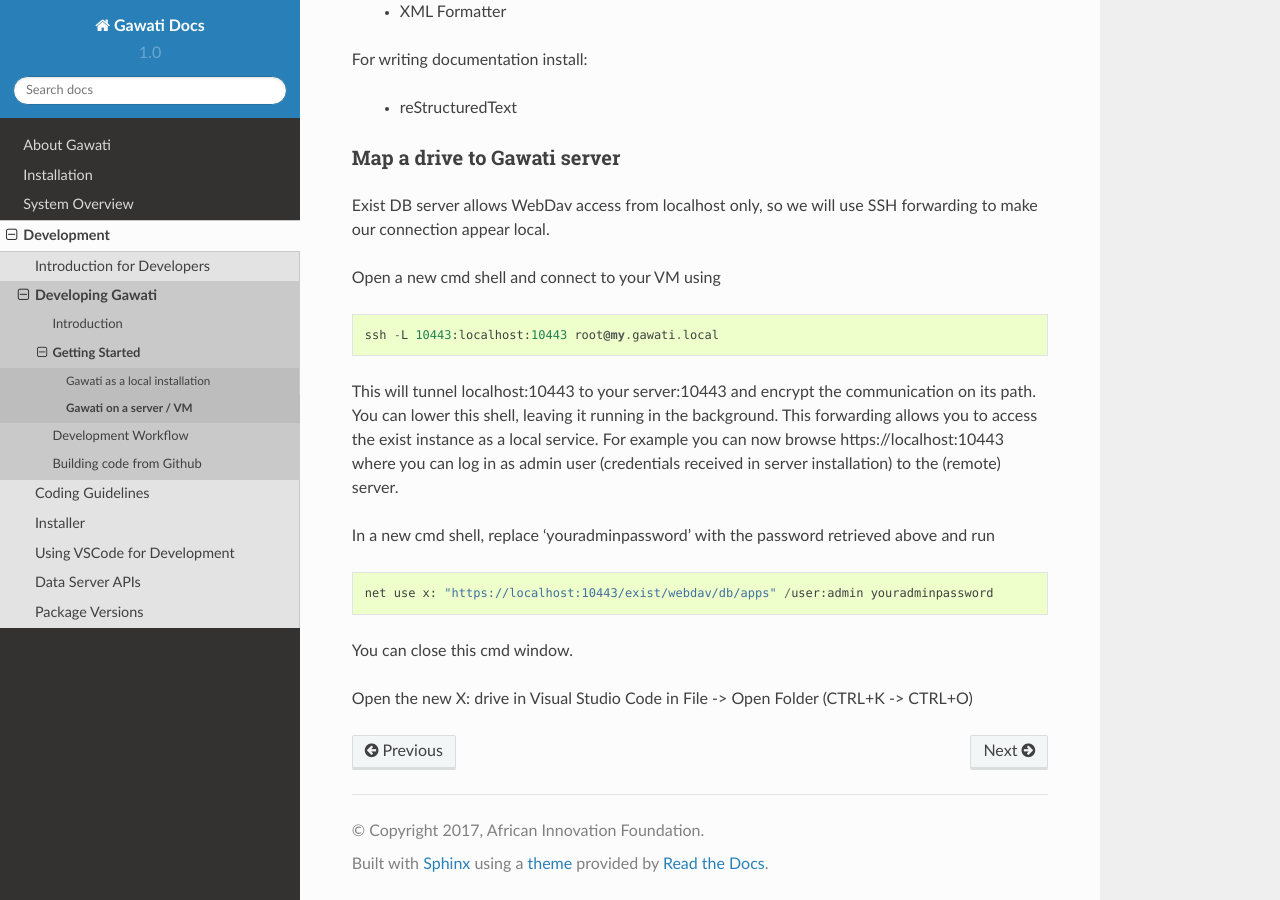
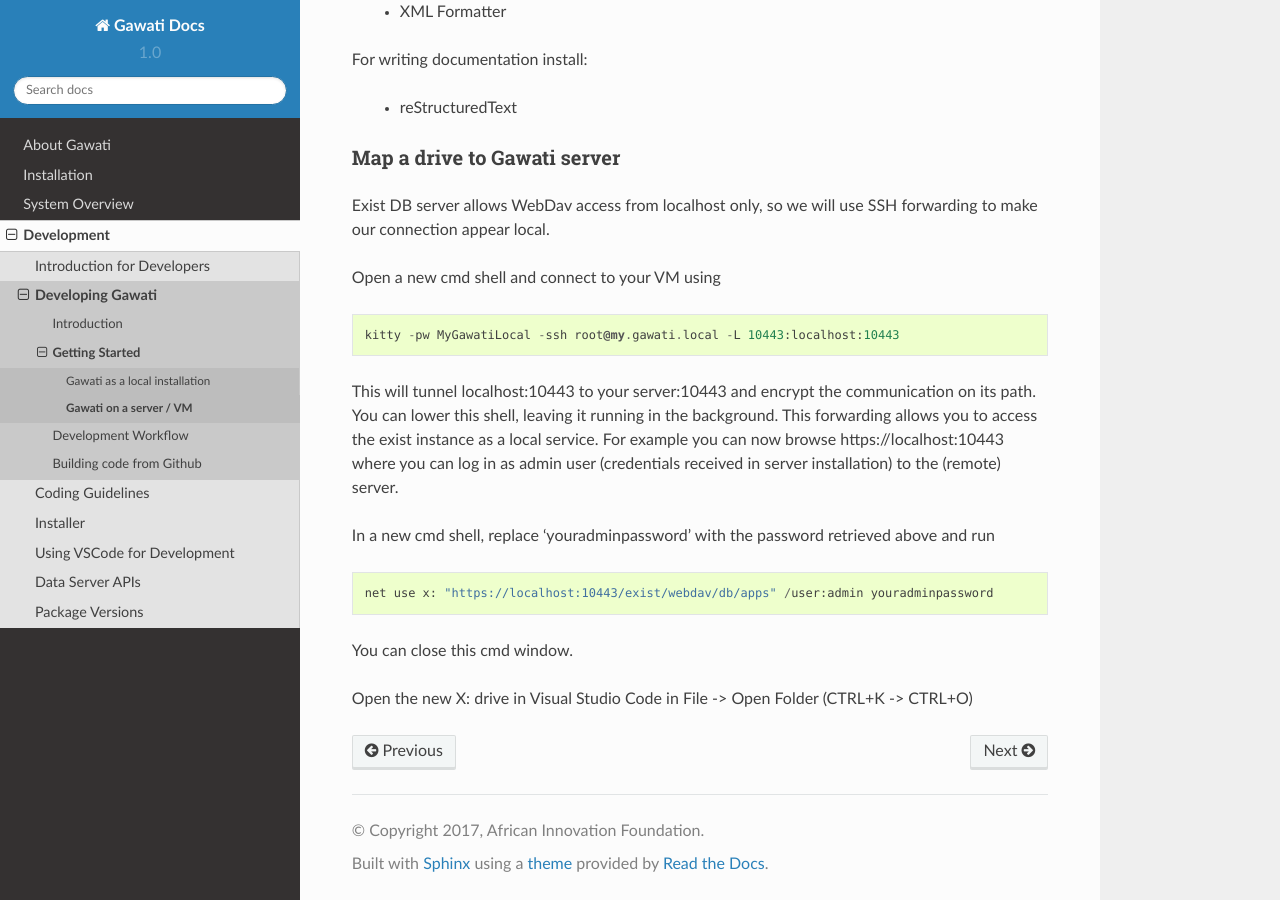
Before and after one commit to gawati/gawati-docs, a Sphinx documentation site: the page built from docs/source/development/dev-env-vm.rst, in a window 1280 px wide and 900 px high, scrolled down 2989 px. Built offline with Sphinx 7.4.7 and the Read the Docs theme 2.0.0, drawn with Linux system fonts in a browser that asks for light colours; some of the changed text lies outside the part shown.

Commit message:
Prefer kitty over openssh, allows to use password on commandline

```diff
--- a/docs/source/development/dev-env-vm.rst
+++ b/docs/source/development/dev-env-vm.rst
@@ -41,7 +41,7 @@ Gawati Server on local VM
 
 We recommend `Virtualbox`_. Install using the command ::
 
-  choco install openssh 7zip virtualbox -y
+  choco install kitty 7zip virtualbox -y
 
 We provide a Centos 7 Minimal Install `Virutalbox Image`_ using LVM and seprate
 filesystems mounted where Gawati takes up space:
@@ -77,7 +77,7 @@ IP of your VM::
 
 You can connect to it using ssh::
 
-  ssh root@my.gawati.local
+  kitty -pw MyGawatiLocal -ssh root@my.gawati.local
 
 Allow all traffic from your PC to your VM (dont do this for internet facing servers) ::
 
@@ -143,7 +143,7 @@ forwarding to make our connection appear local.
 
 Open a new cmd shell and connect to your VM using ::
 
-  ssh -L 10443:localhost:10443 root@my.gawati.local
+  kitty -pw MyGawatiLocal -ssh root@my.gawati.local -L 10443:localhost:10443
 
 This will tunnel localhost:10443 to your server:10443 and encrypt the communication
 on its path. You can lower this shell, leaving it running in the background. This
```
